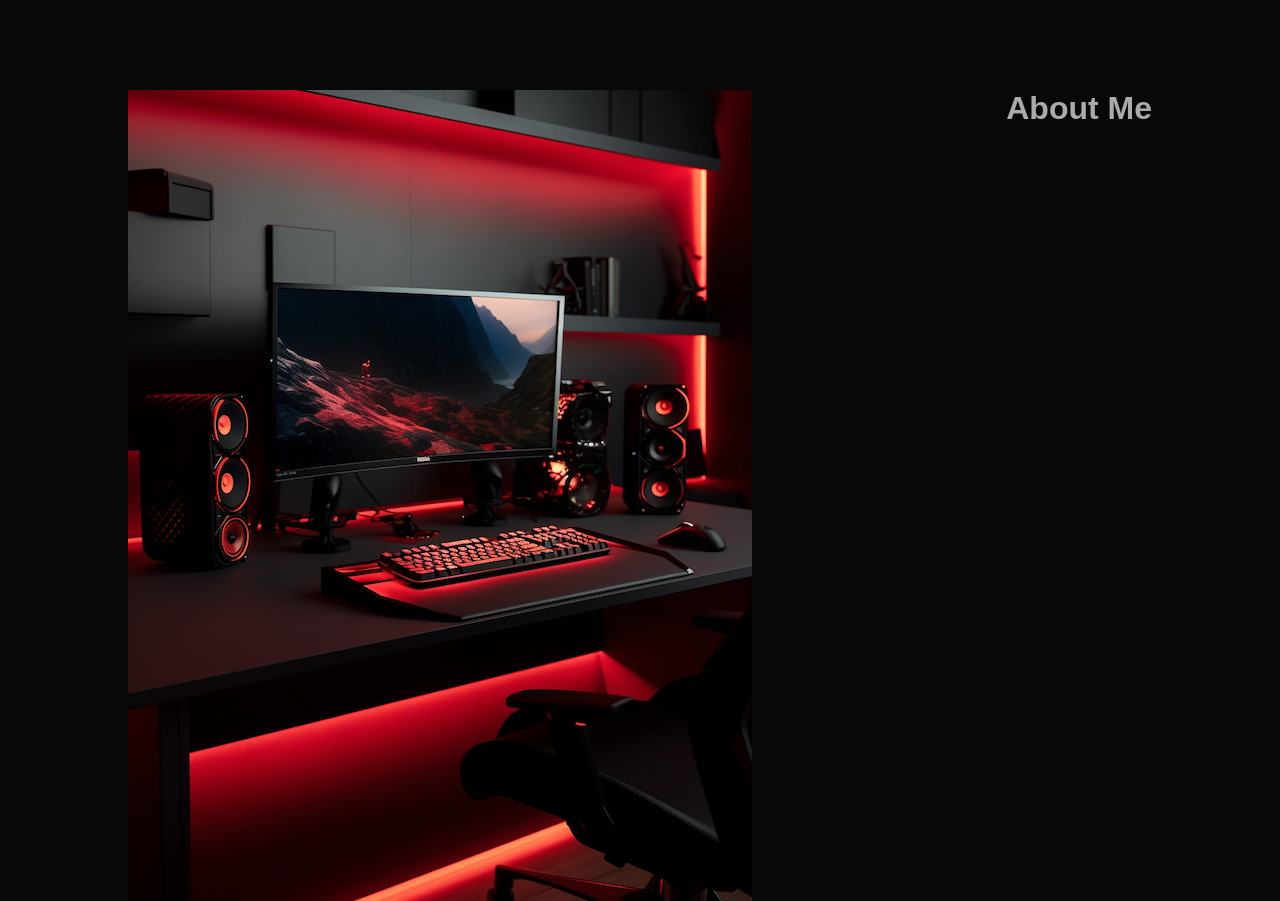
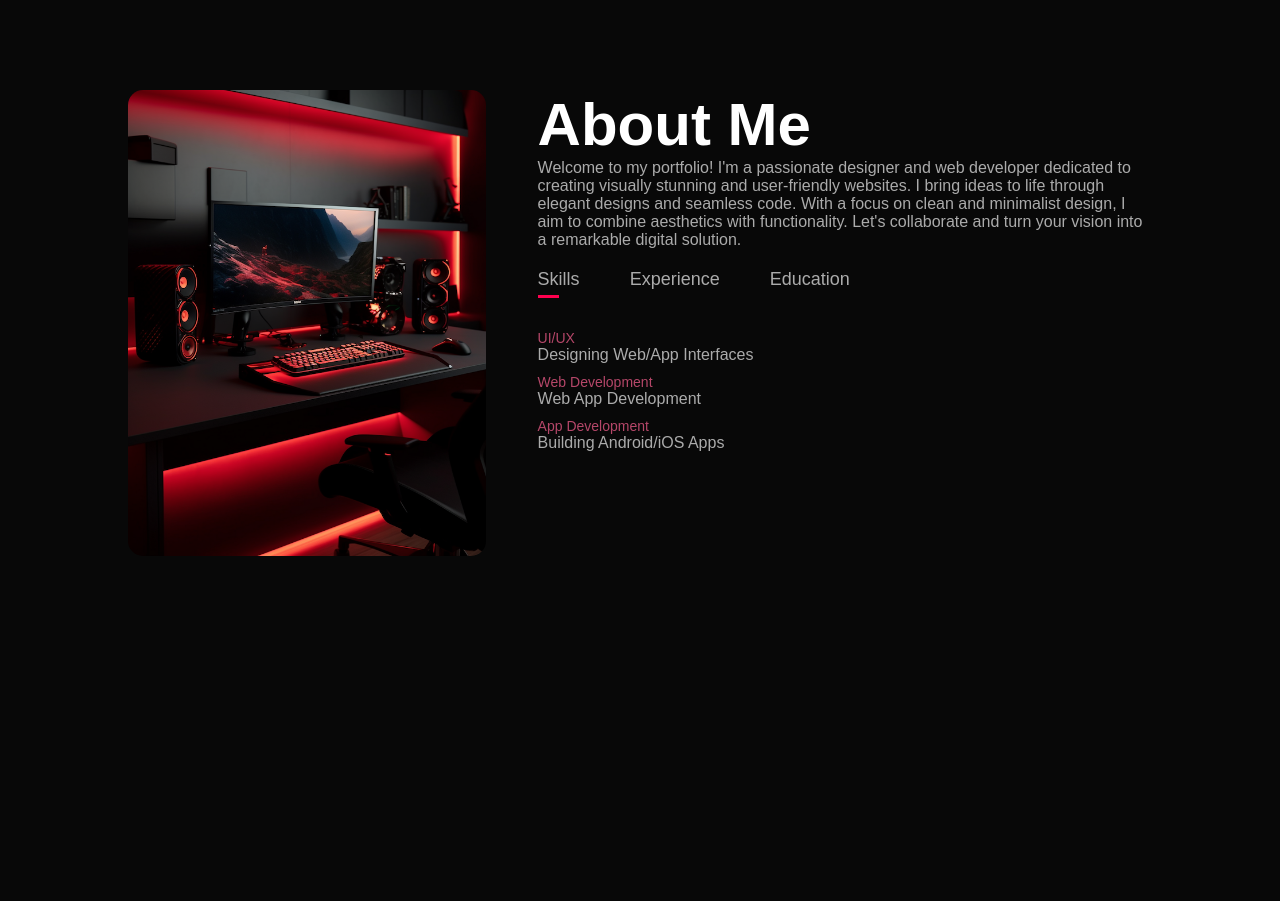
Before and after one commit to phillywhitty/My-Portfolio, a plain HTML site: page index.html in a window 1280 px wide. Shown: the part 800-1701 px from the top of the page. After the commit the page ends 1450 px from the top, so only its background shows below. Drawn offline with Linux system fonts and the light colour scheme.

Commit message:
add content to table-list

```diff
--- a/assets/css/style.css
+++ b/assets/css/style.css
@@ -88,3 +88,63 @@ nav ul li a:hover::after {
     justify-content: space-between;
     flex-wrap: wrap;
 }
+
+.about-col-1 {
+    flex-basis: 35%;
+}
+
+.about-col-1 img {
+    width: 100%;
+    border-radius: 15px;
+
+}
+
+.about-col-2 {
+    flex-basis: 60%;
+}
+
+.sub-title {
+    font-size: 60px;
+    font-weight: 600;
+    color: #fff;
+}
+
+.tab-titles {
+    display: flex;
+    margin: 20px 0 40px;
+}
+
+.tab-links {
+    margin-right: 50px;
+    font-size: 18px;
+    font-weight: 500;
+    cursor: pointer;
+    position: relative;
+}
+
+.tab-links::after {
+    content: "";
+    width: 0;
+    height: 3px;
+    background: #ff004f;
+    position: absolute;
+    left: 0;
+    bottom: -8px;
+    transition: 0.5s;
+}
+
+.tab-links.active-link::after {
+    width: 50%;
+
+}
+
+.tab-contents ul li {
+    list-style: none;
+    margin: 10px 0;
+    display: grid;
+}
+
+.tab-contents ul li span {
+    color: #b54769;
+    font-size: 14px;
+}
--- a/index.html
+++ b/index.html
@@ -41,7 +41,26 @@
                     <img src="/assets/images/desk_setup_portfolio_about_me_1.png">
                 </div>
                 <div class="about-col-2">
-                    <h1>About Me</h1>
+                    <h1 class="sub-title">About Me</h1>
+                    <p>Welcome to my portfolio! I'm a passionate designer and web developer dedicated to creating
+                        visually stunning and user-friendly websites.
+                        I bring ideas to life through elegant designs and seamless code.
+                        With a focus on clean and minimalist design, I aim to combine aesthetics with functionality.
+                        Let's collaborate and turn your vision into a remarkable digital solution.</p>
+
+                    <div class="tab-titles">
+                        <p class="tab-links active-link">Skills</p>
+                        <p class="tab-links">Experience</p>
+                        <p class="tab-links">Education</p>
+                    </div>
+                    <div class="tab-contents">
+                        <ul>
+                            <li><span>UI/UX</span>Designing Web/App Interfaces<br></li>
+                            <li><span>Web Development</span>Web App Development<br></li>
+                            <li><span>App Development</span>Building Android/iOS Apps<br></li>
+                        </ul>
+
+                    </div>
                 </div>
             </div>
 
```
